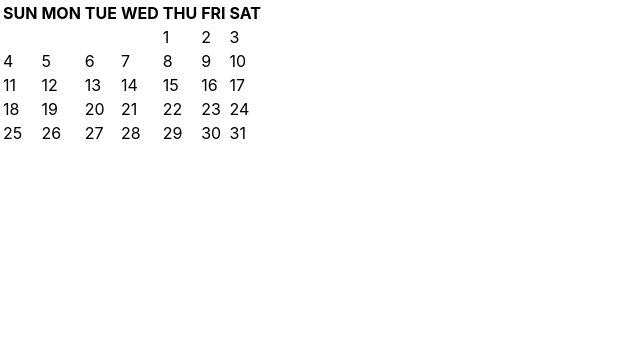
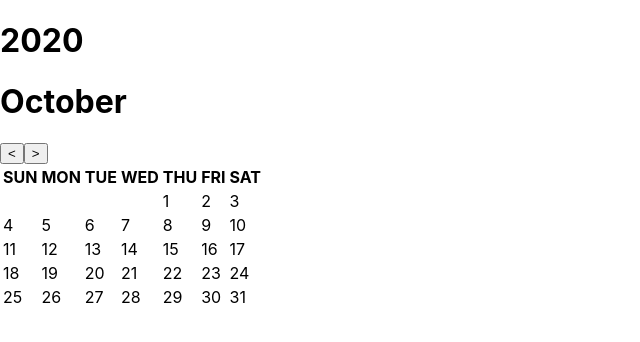
Before and after one commit to livetOwO/carpen-frontend, a React (Create React App) app: page / in a window 1280 px wide. Shown: the top 342 px of the page, without its empty margins (0-640 px from the left). Built offline with nearby package versions, Linux system fonts and the light colour scheme.

Commit message:
년월 표기, 달 변경 기능 추가

```diff
--- a/src/Calendar.js
+++ b/src/Calendar.js
@@ -6,6 +6,22 @@ function Calendar(props) {
     const [date, setDate] = useState(new Date());
     const [startDay, setStartDay] = useState(0);
     const [endDate, setEndDate] = useState(0);
+
+    function getMonthString(date) {
+        return new Intl.DateTimeFormat('en-US', { month: 'long' }).format(date);
+    }
+
+    function prevMonth(dateInst) {
+        let result = new Date(dateInst.getTime());
+        result.setMonth(result.getMonth() - 1, 1);
+        return result;
+    }
+
+    function nextMonth(dateInst) {
+        let result = new Date(dateInst.getTime());
+        result.setMonth(result.getMonth() + 1, 1);
+        return result;
+    }
 
     function selectDate(dateInst, date) {
         let result = new Date(dateInst.getTime());
@@ -28,6 +44,10 @@ function Calendar(props) {
 
     return (
         <div className="Calendar">
+            <h1>{date.getFullYear()}</h1>
+            <h1>{getMonthString(date)}</h1>
+            <button onClick={() => setDate(prevMonth(date))}>&lt;</button>
+            <button onClick={() => setDate(nextMonth(date))}>&gt;</button>
             <table>
                 <thead>
                     <tr>
```
